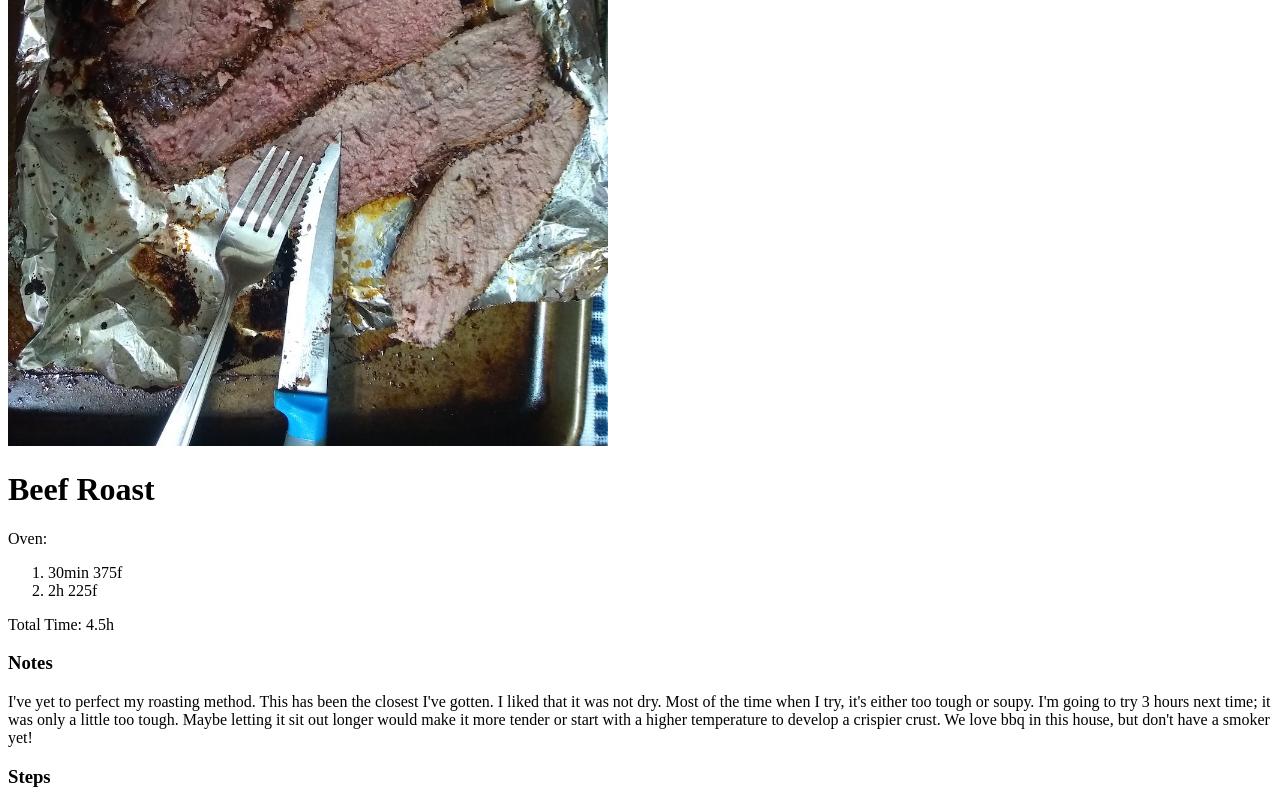
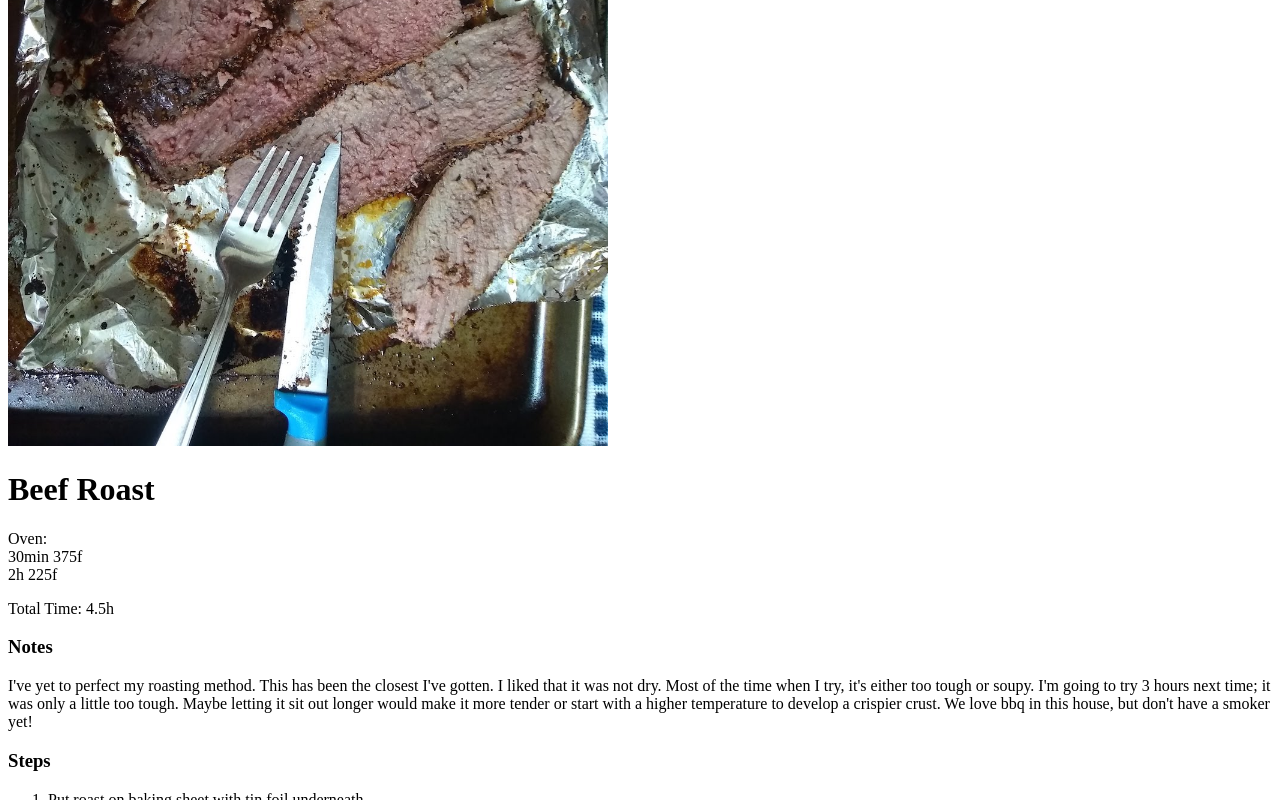
Before and after one commit to HappyViki/recipes, a plain HTML site: page pages/beef_roast.html in a window 1280 px wide. Shown: the part 362-1162 px from the top of the page. Drawn offline with Linux system fonts and the light colour scheme.

Commit message:
fix oven readability

```diff
--- a/pages/beef_roast.html
+++ b/pages/beef_roast.html
@@ -10,11 +10,8 @@
 
     <h1>Beef Roast</h1>
 
-    <p>Oven:</p>
-    <ol>
-        <li>30min 375f</li>
-        <li>2h 225f</li>
-    </ol>
+    <p>Oven: <br/>30min 375f<br/>2h 225f</p>
+
     <p>Total Time: 4.5h</p>
 
     <h3>Notes</h3>
```
